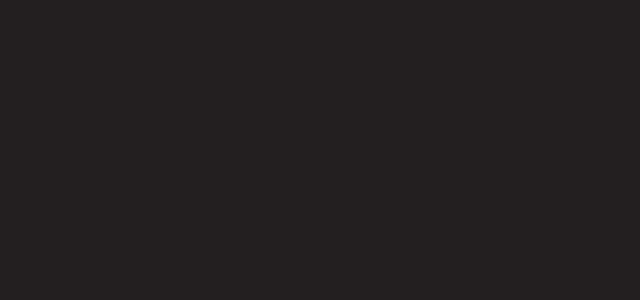
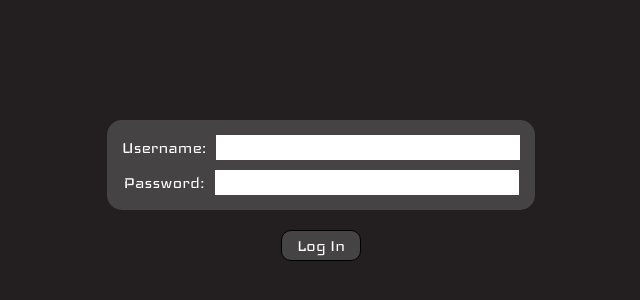
Before and after one commit to Senior-Project-2020/Capitalizer_UI, a React (Create React App) app: page / in a window 1280 px wide. Shown: the part 100-400 px from the top of the page, without its empty margins (319-959 px from the left). Built offline with nearby package versions, Linux system fonts and the light colour scheme.

Commit message:
Updated home page to be log in

```diff
--- a/src/App.js
+++ b/src/App.js
@@ -12,6 +12,7 @@ function App() {
   return (
     <CapitalizerProvider>
       <Router>
+        <Route exact path="/" component={LogInPage}/>
         <Route path="/stocks">
           <NavBar></NavBar>
           <StockPage></StockPage>
@@ -24,9 +25,7 @@ function App() {
           <NavBar></NavBar>
           <ProfilePage></ProfilePage>
         </Route>
-        <Route path="/login">
-          <LogInPage></LogInPage>
-        </Route>
+
       </Router>
     </CapitalizerProvider>
   );
```
